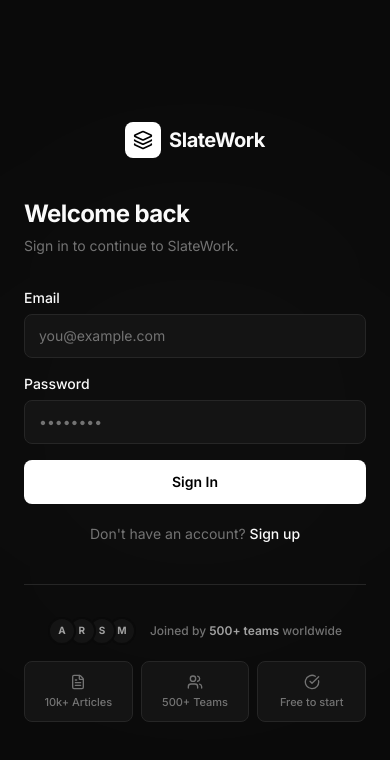
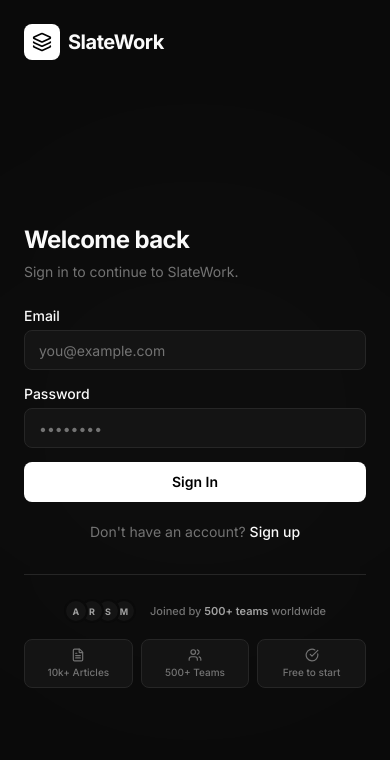
Before and after one commit to NavdeepSingh0/SlateWork, a React (Vite) app: page /login in a window 390 px wide. Shown: the top 760 px of the page. Built offline with nearby package versions, Linux system fonts and the light colour scheme.

Commit message:
fix: login page independent scrolling panels instead of full page scroll

```diff
--- a/src/pages/Login.tsx
+++ b/src/pages/Login.tsx
@@ -67,10 +67,10 @@
     }
 
     return (
-        <div className="min-h-screen flex">
+        <div className="h-screen w-full flex overflow-hidden bg-background">
 
             {/* ── LEFT PANEL ── */}
-            <div className="hidden lg:flex lg:w-1/2 bg-black flex-col justify-between p-14 relative overflow-hidden">
+            <div className="hidden lg:flex lg:w-1/2 bg-black flex-col justify-between p-10 xl:p-14 relative overflow-y-auto custom-scrollbar">
                 {/* Grid background */}
                 <div
                     className="absolute inset-0 opacity-[0.15]"
@@ -86,21 +86,21 @@
 
                 {/* Logo — bigger */}
                 <div className="relative z-10 flex items-center gap-3">
-                    <div className="w-12 h-12 bg-white rounded-xl flex items-center justify-center shadow-xl shadow-white/10">
-                        <Layers className="w-7 h-7 text-black" />
+                    <div className="w-10 h-10 xl:w-12 xl:h-12 bg-white rounded-xl flex items-center justify-center shadow-xl shadow-white/10">
+                        <Layers className="w-6 h-6 xl:w-7 xl:h-7 text-black" />
                     </div>
-                    <span className="text-white font-bold text-2xl tracking-tight">SlateWork</span>
+                    <span className="text-white font-bold text-xl xl:text-2xl tracking-tight">SlateWork</span>
                 </div>
 
                 {/* Centre content */}
                 <div className="relative z-10 flex-1 flex flex-col justify-center py-10">
-                    <h1 className="text-4xl xl:text-5xl font-extrabold text-white tracking-tight leading-tight mb-5">
+                    <h1 className="text-3xl lg:text-4xl xl:text-5xl font-extrabold text-white tracking-tight leading-tight mb-4 xl:mb-5">
                         The centralized hub<br />
                         <span className="text-transparent bg-clip-text bg-gradient-to-r from-white/70 to-white/30">
                             for your team's knowledge.
                         </span>
                     </h1>
-                    <p className="text-[#A3A3A3] text-base font-medium mb-10 leading-relaxed max-w-sm">
+                    <p className="text-[#A3A3A3] text-sm xl:text-base font-medium mb-8 xl:mb-10 leading-relaxed max-w-sm">
                         Unify documentation, discussions, and decisions — all in one place, with real-time collaboration and role-based access.
                     </p>
 
@@ -108,7 +108,7 @@
                     <ul className="space-y-3">
                         {features.map(({ icon: Icon, text }) => (
                             <li key={text} className="flex items-center gap-3.5">
-                                <div className="w-9 h-9 rounded-lg bg-white/10 border border-white/10 flex items-center justify-center flex-shrink-0 backdrop-blur-sm">
+                                <div className="w-8 h-8 xl:w-9 xl:h-9 rounded-lg bg-white/10 border border-white/10 flex items-center justify-center flex-shrink-0 backdrop-blur-sm">
                                     <Icon className="w-4 h-4 text-white" />
                                 </div>
                                 <span className="text-sm text-[#C9C9C9] font-medium">{text}</span>
@@ -117,11 +117,11 @@
                     </ul>
 
                     {/* Stats row */}
-                    <div className="flex gap-6 mt-10 pt-8 border-t border-white/10">
+                    <div className="flex gap-6 mt-8 xl:mt-10 pt-6 xl:pt-8 border-t border-white/10">
                         {stats.map(({ value, label }) => (
                             <div key={label}>
-                                <p className="text-2xl font-black text-white tracking-tight">{value}</p>
-                                <p className="text-xs text-[#666] uppercase tracking-widest font-semibold mt-0.5">{label}</p>
+                                <p className="text-xl xl:text-2xl font-black text-white tracking-tight">{value}</p>
+                                <p className="text-[10px] xl:text-xs text-[#666] uppercase tracking-widest font-semibold mt-0.5">{label}</p>
                             </div>
                         ))}
                     </div>
@@ -129,27 +129,28 @@
 
                 {/* Bottom quote */}
                 <div className="relative z-10 border-t border-white/10 pt-6">
-                    <p className="text-sm text-[#888] italic leading-relaxed">
+                    <p className="text-xs xl:text-sm text-[#888] italic leading-relaxed">
                         "SlateWork transformed how we share knowledge and collaborate across engineering."
                     </p>
-                    <p className="text-xs text-[#555] mt-2 font-semibold uppercase tracking-wider">— Sarah Chen, VP Engineering · ACME Corp</p>
+                    <p className="text-[10px] xl:text-xs text-[#555] mt-2 font-semibold uppercase tracking-wider">— Sarah Chen, VP Engineering · ACME Corp</p>
                 </div>
             </div>
 
             {/* ── RIGHT PANEL ── */}
-            <div className="flex-1 bg-background flex flex-col items-center justify-center p-6 sm:p-12 relative overflow-hidden">
+            <div className="flex-1 bg-background relative overflow-y-auto custom-scrollbar">
+                <div className="min-h-full flex flex-col items-center justify-center p-6 sm:p-10 lg:p-12 relative overflow-hidden">
                     {/* Subtle right-side glow */}
                     <div className="absolute top-1/2 left-1/2 -translate-x-1/2 -translate-y-1/2 w-[600px] h-[600px] bg-white/[0.015] blur-[120px] rounded-full pointer-events-none" />
 
                     {/* Mobile logo */}
-                <div className="lg:hidden flex items-center gap-2 mb-10 relative z-10">
+                    <div className="lg:hidden flex items-center gap-2 mb-8 relative z-10 w-full max-w-sm">
                         <div className="w-9 h-9 bg-white rounded-lg flex items-center justify-center">
                             <Layers className="w-5 h-5 text-black" />
                         </div>
                         <span className="text-text-primary font-bold text-xl tracking-tight">SlateWork</span>
                     </div>
 
-                <div className="w-full max-w-sm relative z-10">
+                    <div className="w-full max-w-sm relative z-10 my-auto">
                         {confirmationSent ? (
                             <div className="bg-surface border border-surface-border rounded-xl p-8 text-center">
                                 <div className="w-12 h-12 bg-status-published-bg rounded-full flex items-center justify-center mx-auto mb-4">
@@ -171,7 +172,7 @@
                         ) : (
                             <>
                                 {/* Heading */}
-                            <div className="mb-8">
+                                <div className="mb-6 xl:mb-8">
                                     <h2 className="text-2xl font-bold text-text-primary tracking-tight">
                                         {isSignUp ? 'Create your account' : 'Welcome back'}
                                     </h2>
@@ -183,48 +184,48 @@
                                 </div>
 
                                 {/* Form */}
-                            <form onSubmit={handleSubmit} className="space-y-4">
+                                <form onSubmit={handleSubmit} className="space-y-3.5 xl:space-y-4">
                                     {isSignUp && (
                                         <div>
-                                        <label className="block text-sm font-medium text-text-primary mb-1.5">Full Name</label>
+                                            <label className="block text-sm font-medium text-text-primary mb-1">Full Name</label>
                                             <input
                                                 type="text"
                                                 value={fullName}
                                                 onChange={(e) => setFullName(e.target.value)}
                                                 placeholder="Alex Morgan"
-                                            className="w-full h-11 px-3.5 bg-surface border border-surface-border rounded-lg text-sm text-text-primary placeholder:text-text-muted focus:outline-none focus:border-text-muted transition-colors"
+                                                className="w-full h-10 xl:h-11 px-3.5 bg-surface border border-surface-border rounded-lg text-sm text-text-primary placeholder:text-text-muted focus:outline-none focus:border-text-muted transition-colors"
                                                 required
                                             />
                                         </div>
                                     )}
 
                                     <div>
-                                    <label className="block text-sm font-medium text-text-primary mb-1.5">Email</label>
+                                        <label className="block text-sm font-medium text-text-primary mb-1">Email</label>
                                         <input
                                             type="email"
                                             value={email}
                                             onChange={(e) => setEmail(e.target.value)}
                                             placeholder="you@example.com"
-                                        className="w-full h-11 px-3.5 bg-surface border border-surface-border rounded-lg text-sm text-text-primary placeholder:text-text-muted focus:outline-none focus:border-text-muted transition-colors"
+                                            className="w-full h-10 xl:h-11 px-3.5 bg-surface border border-surface-border rounded-lg text-sm text-text-primary placeholder:text-text-muted focus:outline-none focus:border-text-muted transition-colors"
                                             required
                                         />
                                     </div>
 
                                     <div>
-                                    <label className="block text-sm font-medium text-text-primary mb-1.5">Password</label>
+                                        <label className="block text-sm font-medium text-text-primary mb-1">Password</label>
                                         <input
                                             type="password"
                                             value={password}
                                             onChange={(e) => setPassword(e.target.value)}
                                             placeholder="••••••••"
-                                        className="w-full h-11 px-3.5 bg-surface border border-surface-border rounded-lg text-sm text-text-primary placeholder:text-text-muted focus:outline-none focus:border-text-muted transition-colors"
+                                            className="w-full h-10 xl:h-11 px-3.5 bg-surface border border-surface-border rounded-lg text-sm text-text-primary placeholder:text-text-muted focus:outline-none focus:border-text-muted transition-colors"
                                             required
                                             minLength={6}
                                         />
                                     </div>
 
                                     {error && (
-                                    <div className="px-3.5 py-2.5 bg-status-error-bg border border-status-error-text/20 rounded-lg">
+                                        <div className="px-3.5 py-2 xl:py-2.5 bg-status-error-bg border border-status-error-text/20 rounded-lg">
                                             <p className="text-sm text-status-error-text">{error}</p>
                                         </div>
                                     )}
@@ -232,7 +233,7 @@
                                     <button
                                         type="submit"
                                         disabled={submitting}
-                                    className="w-full h-11 bg-white rounded-lg text-sm font-semibold text-black hover:bg-white/90 transition-colors disabled:opacity-50 disabled:cursor-not-allowed flex items-center justify-center mt-2"
+                                        className="w-full h-10 xl:h-11 bg-white rounded-lg text-sm font-semibold text-black hover:bg-white/90 transition-colors disabled:opacity-50 disabled:cursor-not-allowed flex items-center justify-center mt-2"
                                     >
                                         {submitting ? (
                                             <div className="w-4 h-4 border-2 border-black/30 border-t-black rounded-full animate-spin" />
@@ -247,27 +248,27 @@
                                     {isSignUp ? 'Already have an account? ' : "Don't have an account? "}
                                     <button
                                         onClick={() => { setIsSignUp(!isSignUp); setError(''); }}
-                                    className="text-text-primary font-medium hover:underline"
+                                        className="text-text-primary font-medium hover:underline focus:outline-none"
                                     >
                                         {isSignUp ? 'Sign in' : 'Sign up'}
                                     </button>
                                 </p>
 
                                 {/* Social proof chips */}
-                            <div className="mt-10 pt-8 border-t border-surface-border">
+                                <div className="mt-8 xl:mt-10 pt-6 xl:pt-8 border-t border-surface-border">
                                     <div className="flex items-center justify-center gap-1.5 mb-4">
                                         <div className="flex -space-x-2">
                                             {['A', 'R', 'S', 'M'].map((initial, i) => (
                                                 <div
                                                     key={i}
-                                                className="w-7 h-7 rounded-full bg-surface border-2 border-background flex items-center justify-center text-[10px] font-bold text-text-secondary"
+                                                    className="w-6 h-6 xl:w-7 xl:h-7 rounded-full bg-surface border-2 border-background flex items-center justify-center text-[9px] xl:text-[10px] font-bold text-text-secondary"
                                                     style={{ zIndex: 4 - i }}
                                                 >
                                                     {initial}
                                                 </div>
                                             ))}
                                         </div>
-                                    <p className="text-xs text-text-muted ml-2 font-medium">
+                                        <p className="text-[11px] xl:text-xs text-text-muted ml-2 font-medium">
                                             Joined by <span className="text-text-secondary font-semibold">500+ teams</span> worldwide
                                         </p>
                                     </div>
@@ -277,9 +278,9 @@
                                             { icon: Users, label: '500+ Teams' },
                                             { icon: CheckCircle, label: 'Free to start' },
                                         ].map(({ icon: Icon, label }) => (
-                                        <div key={label} className="flex flex-col items-center gap-1.5 p-3 rounded-lg bg-surface border border-surface-border">
-                                            <Icon className="w-4 h-4 text-text-muted" />
-                                            <span className="text-[11px] text-text-muted text-center font-medium leading-tight">{label}</span>
+                                            <div key={label} className="flex flex-col items-center gap-1 xl:gap-1.5 p-2 xl:p-3 rounded-lg bg-surface border border-surface-border">
+                                                <Icon className="w-3.5 h-3.5 xl:w-4 xl:h-4 text-text-muted" />
+                                                <span className="text-[10px] xl:text-[11px] text-text-muted text-center font-medium leading-tight">{label}</span>
                                             </div>
                                         ))}
                                     </div>
@@ -289,5 +290,6 @@
                     </div>
                 </div>
             </div>
+        </div>
     );
 }
```
Lines whose indentation alone changed are shown as unchanged.
